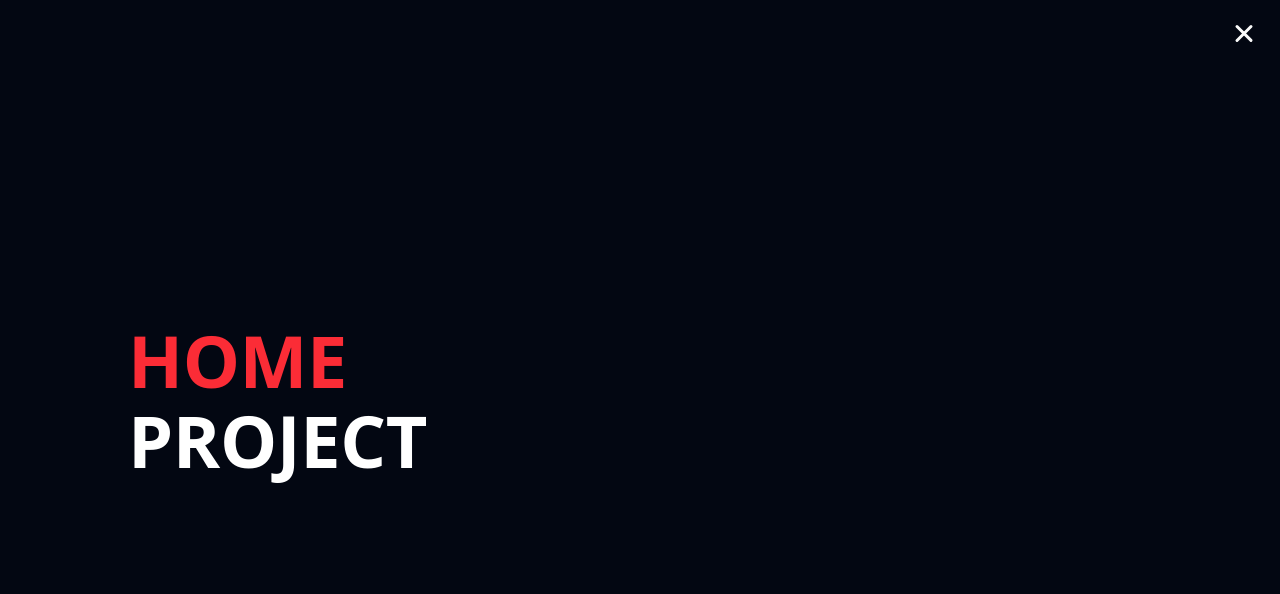
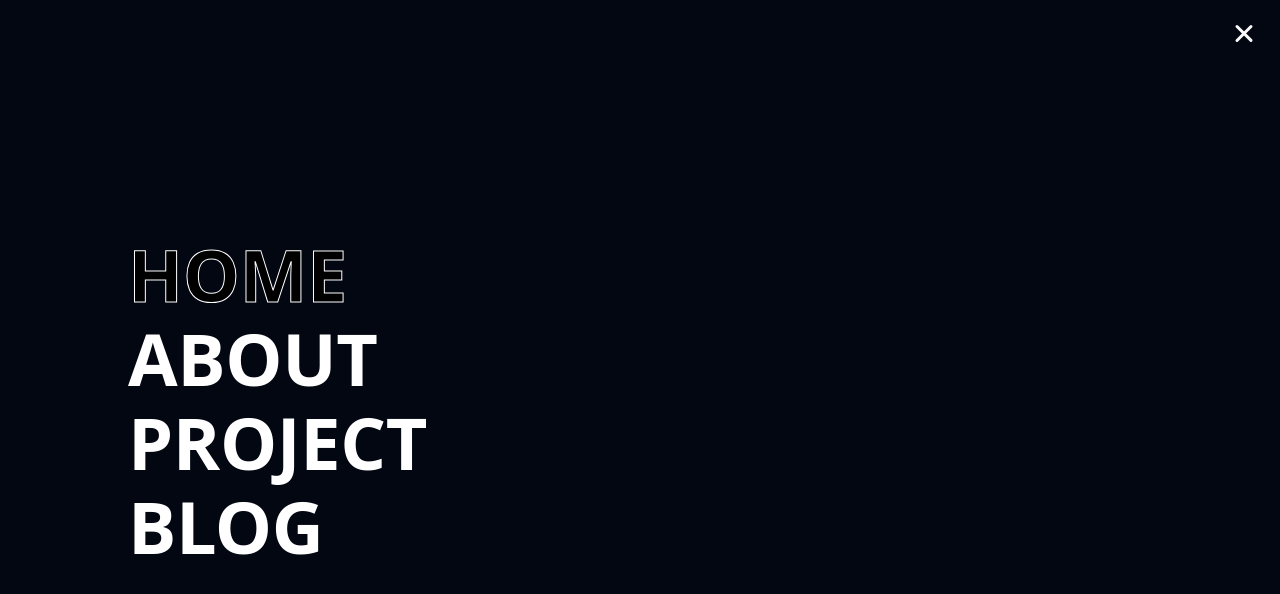
Before and after one commit to SeongChan95s/portfolio, a React (Vite) app: page / in a window 1280 px wide. Both pictures are taken after a click on the button 1245 px from the left and 35 px from the top of the page. Shown: the top 594 px of the page. Built offline with nearby package versions, Linux system fonts and the light colour scheme.

Commit message:
-라우터 변경 -사이트맵 정리

```diff
--- a/src/components/global/Nav/ToggleNav.tsx
+++ b/src/components/global/Nav/ToggleNav.tsx
@@ -106,7 +106,6 @@ export default function ToggleNav() {
 	};
 
 	return (
-		<>
 		<motion.nav
 			className="fixed inset-0 z-99 select-none pointer-events-none"
 			initial={false}
@@ -122,7 +121,6 @@ export default function ToggleNav() {
 			<ToggleContainer onNavigate={handleNavigate} />
 			<ToggleButton toggle={() => setIsOpen(!isOpen)} />
 		</motion.nav>
-		</>
 	);
 }
 
@@ -135,21 +133,37 @@ function ToggleContainer({ onNavigate }: { onNavigate: () => void }) {
 		<motion.div
 			className="toggle-nav-container relative w-full h-full pointer-events-auto"
 			variants={navVariants}>
-			<motion.div className="flex flex-col justify-center h-full pr-[10vw] pl-[10vw] gap-8">
+			<motion.div className="flex flex-col justify-center items-start h-full pr-[10vw] pl-[10vw] gap-[clamp(12px,0.8vw,24px)]">
 				<motion.div variants={itemVariants}>
 					<NavLink
 						to="/"
-						className="text-[clamp(32px,10vw,72px)] font-bold leading-none text-white hover:text-black hover:[-webkit-text-stroke-width:1px] hover:[-webkit-text-stroke-color:white] stroke- transition-colors [.active]:text-red-500"
+						className="block text-[clamp(32px,10vw,72px)] font-bold leading-none text-white hover:text-black hover:[-webkit-text-stroke-width:1px] hover:[-webkit-text-stroke-color:white] stroke- transition-colors [.active]:text-black! [.active]:[-webkit-text-stroke-width:1px] [.active]:[-webkit-text-stroke-color:white]"
 						onClick={handleClick}>
 						HOME
 					</NavLink>
 				</motion.div>
 				<motion.div variants={itemVariants}>
 					<NavLink
+						to="/about"
+						className="block text-[clamp(32px,10vw,72px)] font-bold leading-none text-white hover:text-black hover:[-webkit-text-stroke-width:1px] hover:[-webkit-text-stroke-color:white] stroke- transition-colors [.active]:text-black! [.active]:[-webkit-text-stroke-width:1px] [.active]:[-webkit-text-stroke-color:white]"
+						onClick={handleClick}>
+						ABOUT
+					</NavLink>
+				</motion.div>
+				<motion.div variants={itemVariants}>
+					<NavLink
 						to="/project"
-						className="text-[clamp(32px,10vw,72px)] font-bold leading-none text-white hover:text-red-400 transition-colors [.active]:text-red-500"
+						className="block text-[clamp(32px,10vw,72px)] font-bold leading-none text-white hover:text-black hover:[-webkit-text-stroke-width:1px] hover:[-webkit-text-stroke-color:white] stroke- transition-colors [.active]:text-black! [.active]:[-webkit-text-stroke-width:1px] [.active]:[-webkit-text-stroke-color:white]"
 						onClick={handleClick}>
 						PROJECT
+					</NavLink>
+				</motion.div>
+				<motion.div variants={itemVariants}>
+					<NavLink
+						to="/blog"
+						className="block text-[clamp(32px,10vw,72px)] font-bold leading-none text-white hover:text-black hover:[-webkit-text-stroke-width:1px] hover:[-webkit-text-stroke-color:white] stroke- transition-colors [.active]:text-black! [.active]:[-webkit-text-stroke-width:1px] [.active]:[-webkit-text-stroke-color:white]"
+						onClick={handleClick}>
+						BLOG
 					</NavLink>
 				</motion.div>
 			</motion.div>
--- a/src/pages/main/AboutPage.tsx
+++ b/src/pages/AboutPage.tsx
@@ -4,9 +4,11 @@ export default function AboutPage() {
 	return (
 		<>
 			<Helmet>
-				<title>파티 스케줄러 - About</title>
+				<title>About</title>
 			</Helmet>
-			<div>내용 </div>
+			<div>
+				<h2>About의 본문입니다.</h2>
+			</div>
 		</>
 	);
 }
--- /dev/null
+++ b/src/pages/BlogPage.tsx
@@ -0,0 +1,14 @@
+import { Helmet } from 'react-helmet-async';
+
+export default function BlogPage() {
+	return (
+		<>
+			<Helmet>
+				<title>Blog</title>
+			</Helmet>
+			<div>
+				<h2>Blog의 본문입니다.</h2>
+			</div>
+		</>
+	);
+}
--- /dev/null
+++ b/src/pages/ContactPage.tsx
@@ -0,0 +1,14 @@
+import { Helmet } from 'react-helmet-async';
+
+export default function ContactPage() {
+	return (
+		<>
+			<Helmet>
+				<title>Contact</title>
+			</Helmet>
+			<div>
+				<h2>Contact의 본문입니다.</h2>
+			</div>
+		</>
+	);
+}
--- a/src/pages/project/ProjectPage.tsx
+++ b/src/pages/HomePage.tsx
@@ -1,23 +1,17 @@
 import { motion } from 'motion/react';
-import OnePageScroll from '../../features/scroll/OnePageScroll';
+import OnePageScroll from '../features/scroll/OnePageScroll';
 
-export default function ProjectPage() {
+export default function HomePage() {
 	return (
 		<OnePageScroll>
-			<section className="h-full bg-indigo-600 flex items-center justify-center">
+			<section className="h-full bg-indigo-600 flex items-center justify-center pr-[10vw] pl-[10vw]">
 				<motion.div
 					initial={{ opacity: 0, y: 50 }}
 					whileInView={{ opacity: 1, y: 0 }}
 					transition={{ duration: 0.8 }}
 					className="flex flex-col items-center justify-center text-center bg-indigo-600">
-					<h1 className="text-6xl font-bold mb-4">Make It Smooth.</h1>
-					<p className="text-2xl text-indigo-100">Full Page Scrolling with Motion</p>
+					<h3 className="text-6xl font-bold mb-4">SMART CODE</h3>
 				</motion.div>
-				<motion.div
-					className="w-100 h-100 flex-none bg-amber-50"
-					transition={{ type: 'spring' }}
-					animate={{ x: 300 }}
-				/>
 			</section>
 
 			<section className="flex flex-col h-full items-center justify-center text-center bg-purple-700">
--- /dev/null
+++ b/src/pages/ProjectPage.tsx
@@ -0,0 +1,14 @@
+import { Helmet } from 'react-helmet-async';
+
+export default function ProjectPage() {
+	return (
+		<>
+			<Helmet>
+				<title>Project</title>
+			</Helmet>
+			<div>
+				<h2>Project의 본문입니다.</h2>
+			</div>
+		</>
+	);
+}
--- a/src/pages/main/HomePage.tsx
+++ /dev/null
@@ -1,22 +0,0 @@
-import { Helmet } from 'react-helmet-async';
-import { Link } from 'react-router-dom';
-
-export default function HomePage() {
-	return (
-		<>
-			<Helmet>
-				<title>SeongChan</title>
-				<meta name="description" content="박성찬의 포트폴리오" />
-			</Helmet>
-			<div className="home-page">
-				<main>
-					<div className="flex items-center">
-						<h2 className="text-headline-1">홈 페이지</h2>
-					</div>
-					<Link to="/guide/common/component">가이드</Link>
-					<Link to="/project">프로젝트</Link>
-				</main>
-			</div>
-		</>
-	);
-}
--- a/src/router.tsx
+++ b/src/router.tsx
@@ -1,16 +1,21 @@
-import HomePage from './pages/main/HomePage';
-import AboutPage from './pages/main/AboutPage';
 import NotFoundPage from './pages/NotFoundPage';
 import { createBrowserRouter, RouterProvider } from 'react-router-dom';
 import GuideLayout from './layouts/GuideLayout';
 import MainLayout from './layouts/MainLayout';
-import ComponentGuidePage from './pages/guide/common/ComponentGuidePage';
-import PopupGuidePage from './pages/guide/common/PopupGuidePage';
-import GlobalPopupGuidePage from './pages/guide/global/GlobalPopupGuidePage';
-import SheetGuidePage from './pages/guide/common/SheetGuidePage';
-import DetailPage from './pages/detail/DetailPage';
-import SubLayout from './layouts/SubLayout';
-import ProjectPage from './pages/project/ProjectPage';
+import DetailPage from './pages/DetailPage';
+import AboutPage from './pages/AboutPage';
+import HomePage from './pages/HomePage';
+import ProjectPage from './pages/ProjectPage';
+import BlogPage from './pages/BlogPage';
+import ContactPage from './pages/ContactPage';
+import { lazy } from 'react';
+
+const ComponentGuidePage = lazy(() => import('./pages/guide/common/ComponentGuidePage'));
+const PopupGuidePage = lazy(() => import('./pages/guide/common/PopupGuidePage'));
+const GlobalPopupGuidePage = lazy(
+	() => import('./pages/guide/global/GlobalPopupGuidePage')
+);
+const SheetGuidePage = lazy(() => import('./pages/guide/common/SheetGuidePage'));
 
 const router = createBrowserRouter([
 	{
@@ -27,12 +32,15 @@ const router = createBrowserRouter([
 			{
 				path: '/project',
 				element: <ProjectPage />
-			}
-		]
-	},
-	{
-		element: <SubLayout />,
-		children: [
+			},
+			{
+				path: '/blog',
+				element: <BlogPage />
+			},
+			{
+				path: '/contact',
+				element: <ContactPage />
+			},
 			{
 				path: '/detail/:id',
 				element: <DetailPage />
```
Also changed, not shown: src/pages/DetailPage.tsx (renamed from src/pages/detail/DetailPage.tsx). Lines whose indentation alone changed are shown as unchanged.
